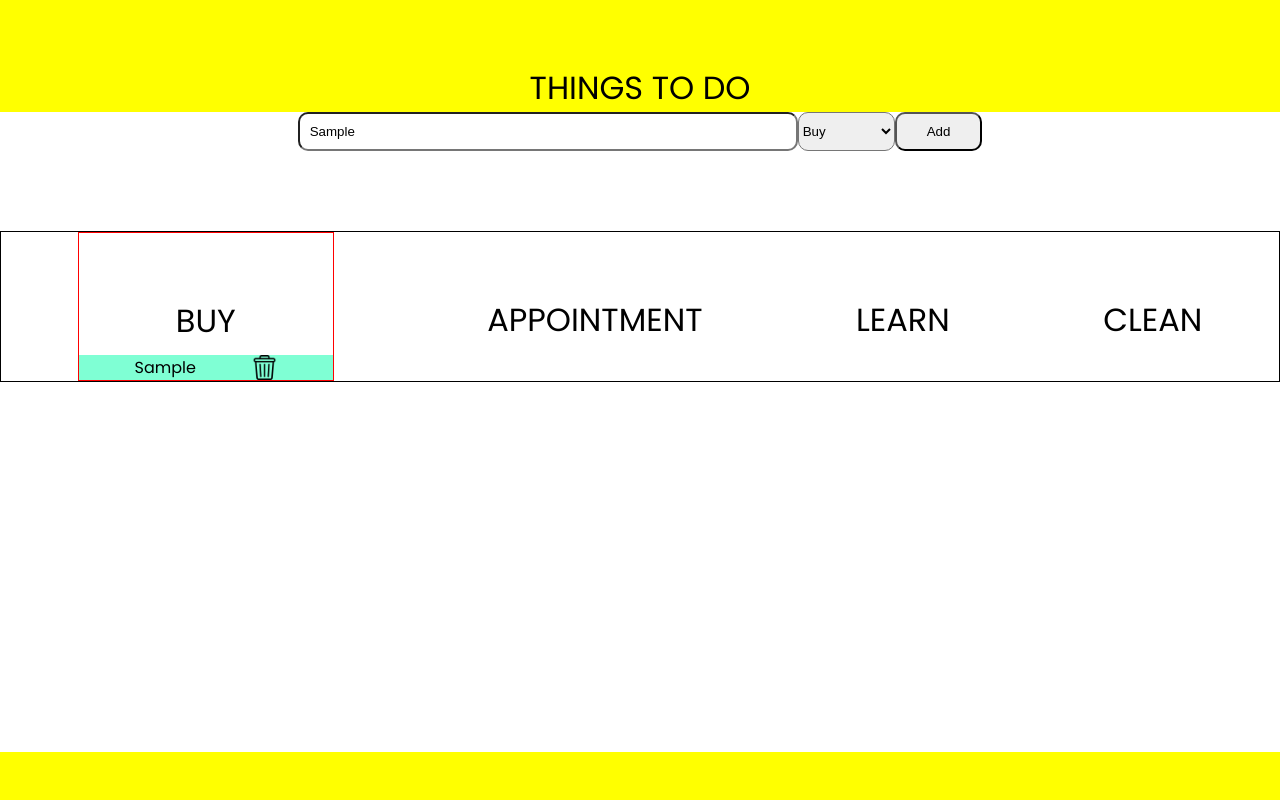
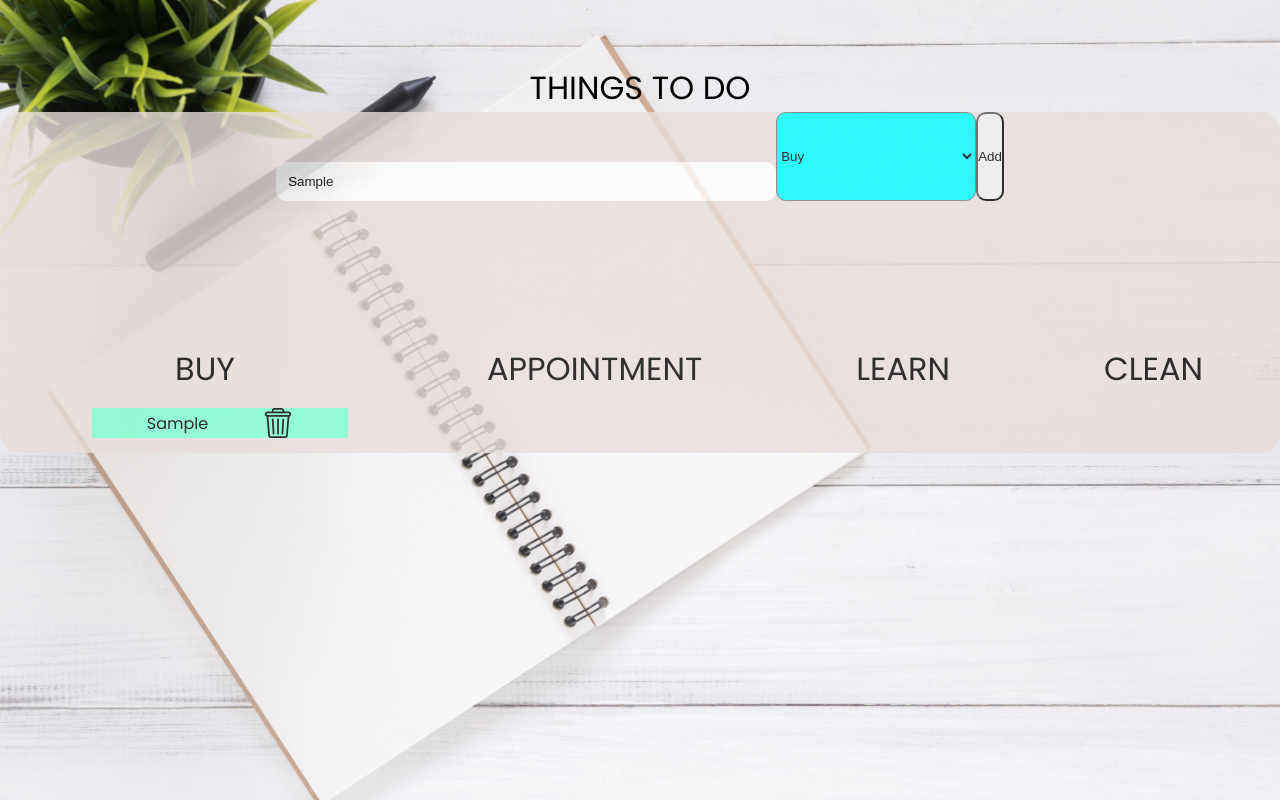
Before and after one commit to monikanaglak/todoList, a plain HTML site: page index.html in a window 1280 px wide. Both pictures are taken after typing "Sample" into the empty fields and a click on the button "Add". Drawn offline with Linux system fonts and the light colour scheme.

Commit message:
adding localStorage

```diff
--- a/app.js
+++ b/app.js
@@ -5,9 +5,20 @@ const buyTodo = document.querySelector(".buyTodo");
 const appointmentTodo = document.querySelector(".appointmentTodo");
 const learnTodo = document.querySelector(".learnTodo");
 const cleanTodo = document.querySelector(".cleanTodo");
-const section_list = document.querySelector(".sec")
-let arrayTodo = [];
+const section_list = document.querySelector(".sec");
 
+class Storage{
+  static addToStorage(arrayTodo){
+     let storage = localStorage.setItem("todo", JSON.stringify(arrayTodo))
+     return storage;
+  }
+  static getStorage(){
+     let storage = localStorage.getItem("todo") === null ? [] : JSON.parse(localStorage.getItem("todo"));
+     return storage
+  }
+}
+let arrayTodo = Storage.getStorage();
+console.log(arrayTodo)
 //evenlistener making new thing to do
 form.addEventListener("submit", (e) => {
   e.preventDefault();
@@ -17,7 +28,7 @@ form.addEventListener("submit", (e) => {
   let todo = new Todo(thing, id, selection);
   arrayTodo.push(todo);
   DisplayDOM.DisplayBuy(todo,selection)
-
+  Storage.addToStorage(arrayTodo)
 });
 
 //class for todo articles blueprint
@@ -44,8 +55,7 @@ class DisplayDOM {
       //zeby wiedziec ktory z array usunac
      let szukany = arrayTodo.filter(element=>element.id == x)
      thing_todo.style.display="none"
-
-    })
+})
     thing_todo.appendChild(bin_element)
     switch (selection) {
       case "clean":
@@ -63,5 +73,11 @@ class DisplayDOM {
     }
 
   }
+}
 
-}
+window.addEventListener("DOMContentLoaded",() =>{
+  arrayTodo.forEach(todo => {
+    DisplayDOM.DisplayBuy(todo,todo.selection)
+  });
+
+})
--- a/style.css
+++ b/style.css
@@ -5,8 +5,8 @@
 }
 body{
     font-family: 'Poppins', sans-serif;
-    background-color: yellow;
-
+    background-image: url("agenda.jpg");
+    background-size: cover;
 }
 header{
     display: flex;
@@ -19,9 +19,9 @@ main{
     max-width: 1400px;
     margin-left:auto;
     margin-right: auto;
-    background-color: white;
-    height: 80vh;
-
+    background-color:rgba(232,223,220);
+    opacity: 80%;
+    border-radius: 20px;
 }
 form{
     display: flex;
@@ -29,38 +29,39 @@ form{
 }
 form input{
     width: 500px;
-    padding: 10px;
+    padding: 12px;
     border-radius: 10px;
+    margin-top: 50px;
+    border:none;
 }
 form button{
     border-radius: 10px;
-    padding-left: 30px;
-    padding-right: 30px;
+
+}
+#selectedElement{
+    width: 200px;
+    background-color: aqua;
 }
 select{
     border-radius: 10px;
     display: flex;
     justify-content: center;
-
+     height: auto;
 }
 section{
     display: flex;
     justify-content: space-around;
     width: 100%;
     margin-top: 10vh;
-    border:1px solid black;
 }
 section header{
     font-size: 2rem;
+    opacity: 100%;
 }
-.bin{
-    width: 25px;
-    height: 25px;
-}
+
 
 section .buy{
     width: 20vw;
-    border:1px solid red;
 }
 section p{
     display: flex;
@@ -69,4 +70,5 @@ section p{
     width: 100%;
     background-color: aquamarine;
     margin-top:10px;
+    margin:15px;
 }
```
Also changed, not shown: agenda.jpg (added), beach.jpg (added).
